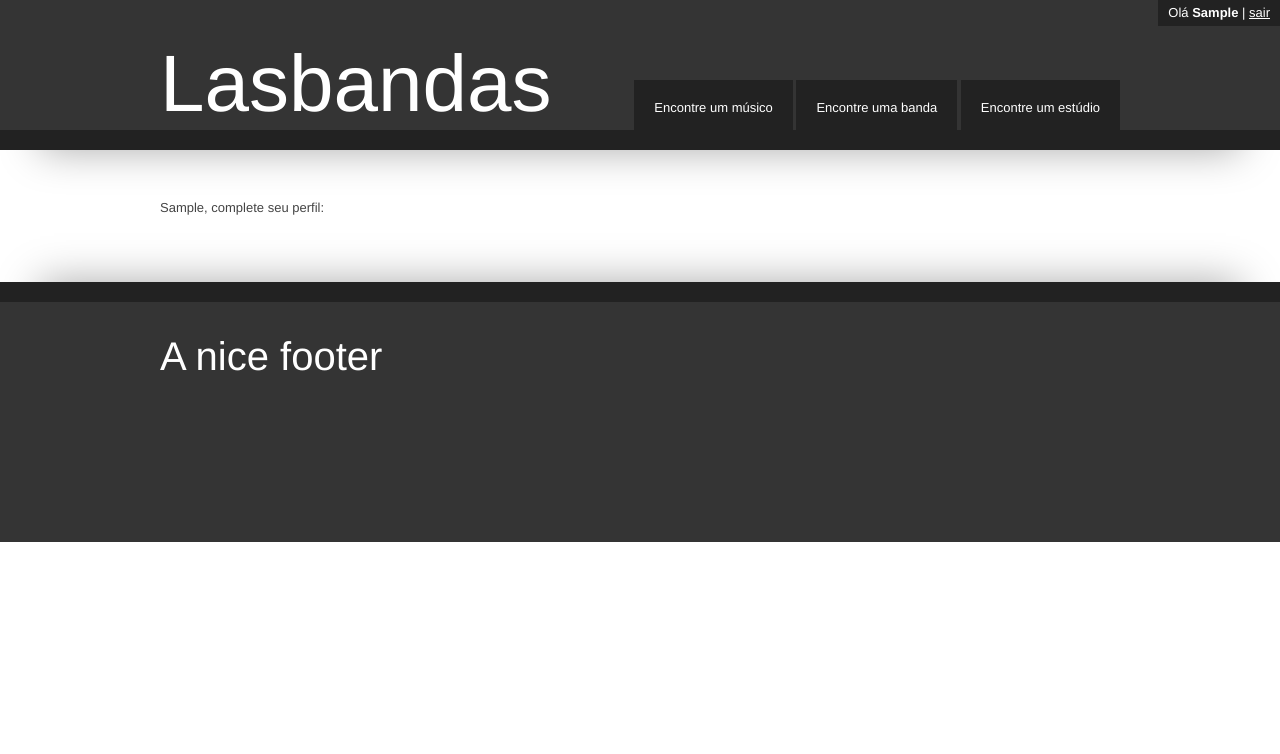
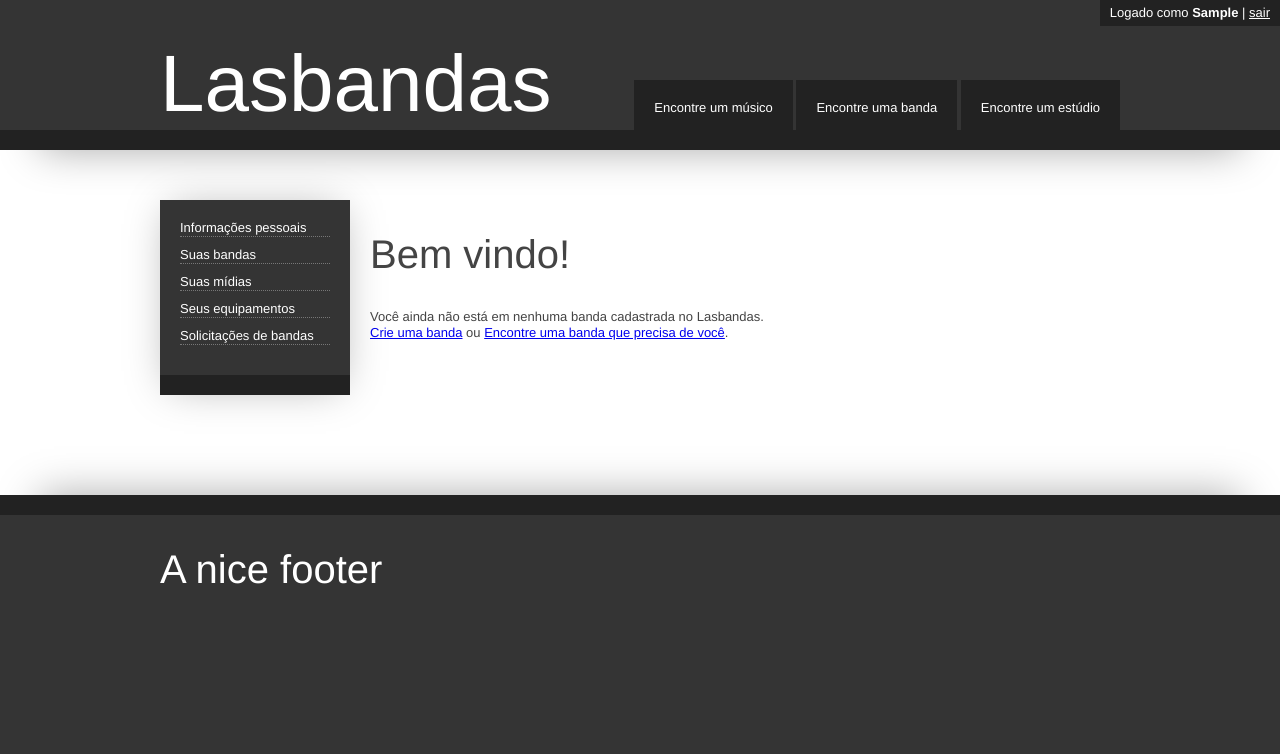
Before and after one commit to sanntanna/Labandas, a Django app: template templates/home-logged.html in a window 1280 px wide. Shown: the top 754 px of the page. Run offline with Django 3.2, Linux system fonts and the light colour scheme; the template is opened without the code that fills it, so the values that code supplies are empty; the visitor is signed in with stand-in values (Sample User, id 1); parts of the project's set-up code (start-up, migrations or seed data) failed here and were passed over; some libraries are stand-ins or nearby versions.

Commit message:
Revisando models e ajustes na home logada, e criando view de adicionar banda

```diff
--- a/bands/admin.py
+++ b/bands/admin.py
@@ -1,7 +1,6 @@
-from bands.models import Musician, Band, MusicalStyle, MusicianType
+from bands.models import Musician, Band, MusicalStyle
 from django.contrib import admin
 
 admin.site.register(Musician)
-admin.site.register(MusicianType)
 admin.site.register(MusicalStyle)
 admin.site.register(Band)
--- a/bands/models.py
+++ b/bands/models.py
@@ -1,7 +1,8 @@
 from django.contrib.auth.models import User
 from django.db import models
 from django.db.models.signals import post_save
-from equipaments.models import Equipament
+from equipaments.models import Equipament, EquipamentType
+from medias.models import Media
 
 class MusicalStyle(models.Model):
     name = models.CharField(max_length=50)
@@ -9,16 +10,11 @@ class MusicalStyle(models.Model):
     def __unicode__(self):
         return self.name
 
-class MusicianType(models.Model):
-    name = models.CharField(max_length=50)
-    image = models.CharField(max_length=255, null=True,blank = True)
-    def __unicode__(self):
-        return self.name
-
 class Musician(models.Model):
     equipaments = models.ManyToManyField(Equipament)
-    musician_type = models.ManyToManyField(MusicianType)
+    type_instruments_play = models.ManyToManyField(EquipamentType)
     musical_styles = models.ManyToManyField(MusicalStyle)
+    medias = models.ManyToManyField(Media)
     user = models.OneToOneField(User)
 
     def __unicode__(self):
@@ -26,12 +22,18 @@ class Musician(models.Model):
 
 class Band(models.Model):
     name = models.CharField(max_length=50)
-    musicians = models.ManyToManyField(Musician)
     registration_date = models.DateTimeField('Registration date')
     musical_styles = models.ManyToManyField(MusicalStyle)
+    medias = models.ManyToManyField(Media)
+    admins = models.ManyToManyField(Musician)
+
     def __unicode__(self):
         return self.name
 
+class MusicianBand(models.Model):
+    band = models.ForeignKey(Band)
+    musician = models.ForeignKey(Musician)
+    instrument = models.ForeignKey(EquipamentType)
 
 def create_user_profile(sender, instance, created, **kwargs):
     if created:
--- a/labandas/urls.py
+++ b/labandas/urls.py
@@ -10,6 +10,7 @@ urlpatterns = patterns('',
     (r'^login$', 'labandas.views.login'),
     (r'^logout$', 'labandas.views.logout'),
     (r'^ajax/register-musician$', 'bands.views.subscribe'),
+    (r'^band/create$', 'bands.views.add_band'),
      url(r'^admin/', include(admin.site.urls)),
      (r'^accounts/', include('registration.urls')),
 )
--- a/labandas/views.py
+++ b/labandas/views.py
@@ -1,5 +1,4 @@
 from bands.forms import ExpressRegistrationForm
-from bands.models import MusicianType, Band
 from django.contrib import auth
 from django.core.context_processors import csrf
 from django.http import HttpResponse, HttpResponseRedirect
@@ -22,10 +21,8 @@ def home(request):
 def homeLogged(request):
     t = loader.get_template('home-logged.html')
     c = RequestContext(request, {
-        'musicianTypes': MusicianType.objects.all(),
-        'bands': Band.objects.filter(musicians=request.user),
+        #'bands': Band.objects.filter(musicians=request.user),
     })
-    c.update(csrf(request))
 
     return HttpResponse(t.render(c))
 
--- a/medias/models.py
+++ b/medias/models.py
@@ -1,5 +1,4 @@
 from django.db import models
-from bands.models import Musician
 
 class MediaType(models.Model):
     name = models.CharField(max_length=50)
@@ -9,6 +8,5 @@ class MediaType(models.Model):
 class Media(models.Model):
     media = models.CharField(max_length=50)
     mediaType = models.ForeignKey(MediaType)
-    musician = models.ForeignKey(Musician)
     def __unicode__(self):
         return self.mediaType.name + " " + self.id
--- a/static/css/common.css
+++ b/static/css/common.css
@@ -165,9 +165,9 @@ nav a{
 aside{
 	color:white;
 	padding:20px;
-	float:right;
-	height:500px;
-	width:200px;
+	float:left;
+	width:150px;
+	margin-right:20px;
 	background-color:#343434;
 	border-bottom:20px solid #222;
 	margin-bottom:50px;
@@ -176,18 +176,24 @@ aside{
 	        box-shadow:0 0px 40px -10px #AAA;
 }
 
-#main header h2{
-	padding-bottom:30px;
+aside ul{
+	list-style-type:none;
+	margin:0;
+	padding:0;
 }
 
-article header{
-	margin-bottom:50px;
-	padding-bottom:30px;
-	width:700px;
-	-webkit-box-shadow:0 45px 60px -60px #AAA;
-	   -moz-box-shadow:0 45px 60px -60px #AAA;
-	        box-shadow:0 45px 60px -60px #AAA;
+aside li{
+	margin-bottom:10px;
+	border-bottom:1px dotted #777;
 }
+
+aside a{
+	dispĺay:block;
+	color:#fff;
+	text-decoration:none;
+}
+
+section{margin-left:200px;}
 
 #footer-container{
 	background-color:#343434;
--- a/templates/home-logged.html
+++ b/templates/home-logged.html
@@ -1,15 +1,9 @@
 {% extends "includes/wrapper.html" %}
 
 {% block content %}
-	<div class="line">
-		<div class="size1of2 unit">
-
-			{{ user.first_name }}, complete seu perfil:
-			<br /><br />
-
-		</div>
+	<h3>Bem vindo!</h3>
+	<div class="message">
+		<p>Você ainda não está em nenhuma banda cadastrada no Lasbandas.</p>
+		<a href="/band/create">Crie uma banda</a> ou <a href="#">Encontre uma banda que precisa de você</a>.
 	</div>
 {% endblock %}
-
-{% block aside %}
-{% endblock %}
--- a/templates/includes/wrapper.html
+++ b/templates/includes/wrapper.html
@@ -31,7 +31,7 @@
 
 				<div id="user-header">
 				{% if user.is_authenticated %}
-				    <span>Olá <strong>{{ user.first_name }}</strong></span> |
+				    <span>Logado como <strong>{{ user.first_name }}</strong></span> |
 				    <a href="/logout">sair</a>
 				{% else %}
 					<form id="lb-form-login" action="/login" class="ajax" method="post">
@@ -54,12 +54,20 @@
 	<div id="main" class="wrapper">
 		{% block aside %}
 		<aside>
-			<h3>Some in aside</h3>
+			<ul>
+				<li><a href="#">Informações pessoais</a></li>
+				<li><a href="#">Suas bandas</a></li>
+				<li><a href="#">Suas mídias</a></li>
+				<li><a href="#">Seus equipamentos</a></li>
+				<li><a href="#">Solicitações de bandas</a></li>
+			</ul>
 		</aside>
 		{% endblock %}
-		{% block content %}
+		<section id="content" class="clearfix">
+			{% block content %}
 			conteudo
-		{% endblock %}
+			{% endblock %}
+		</section>
 	</div>
 	<div id="footer-container">
 		<footer class="wrapper">
```
Also changed, not shown: bands/forms.py (+8 -3 lines), bands/views.py (+12 -1 lines).
